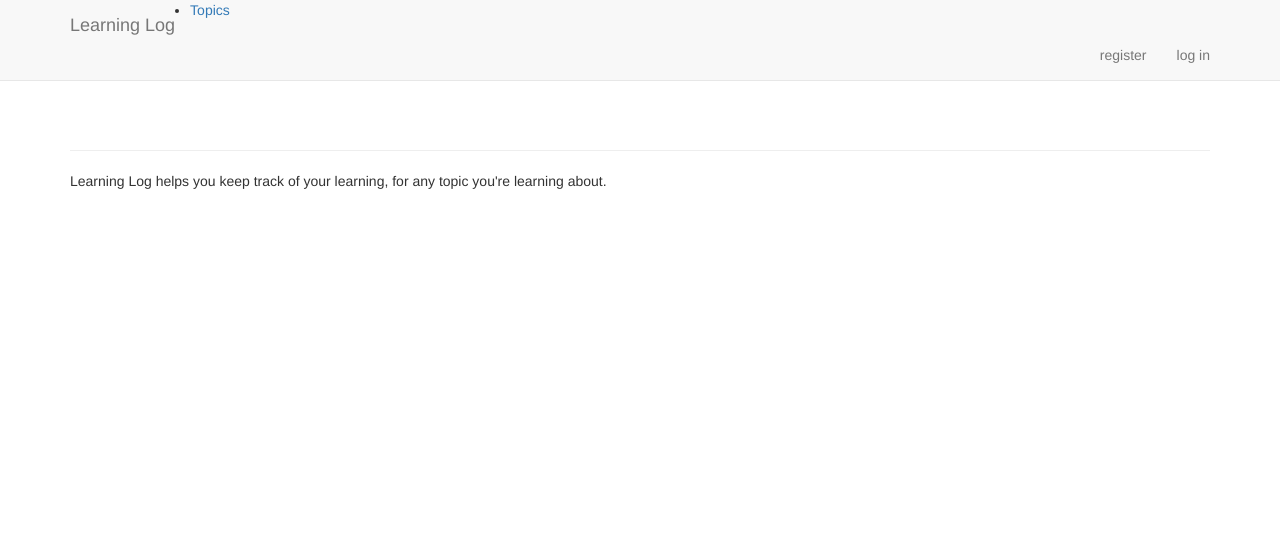
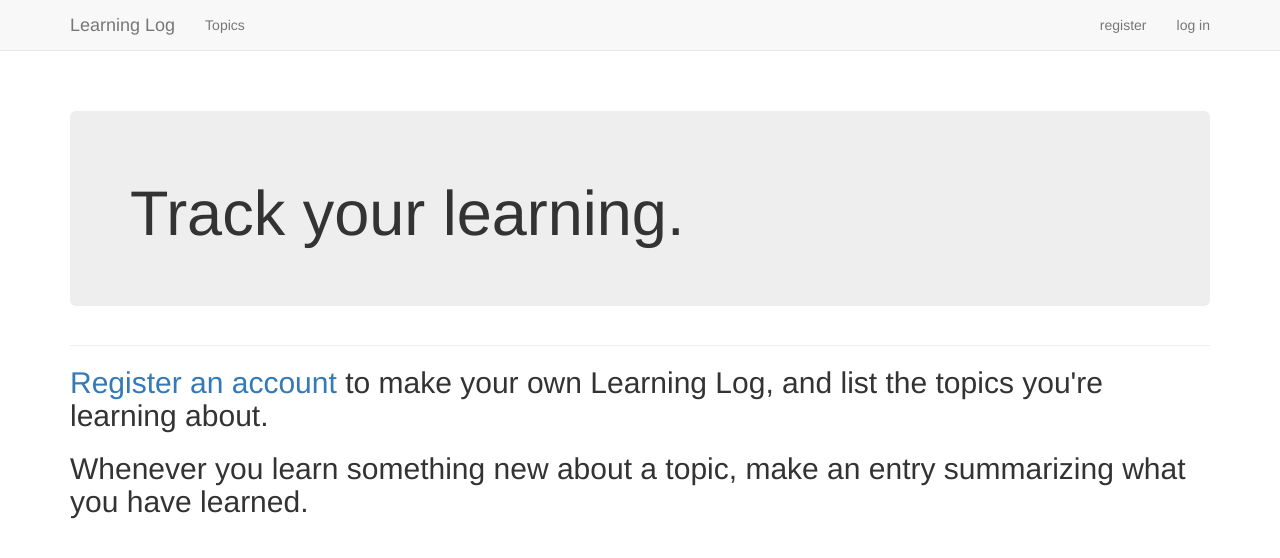
Before and after one commit to laboyd001/python-crash-course-learning-log, a Django app: page / in a window 1280 px wide. Shown: the top 558 px of the page. Run offline with Django 3.2, Linux system fonts and the light colour scheme; some libraries are stand-ins or nearby versions.

Commit message:
fixed the topics link and added jumbotron

```diff
--- a/learning_logs/templates/learning_logs/base.html
+++ b/learning_logs/templates/learning_logs/base.html
@@ -29,7 +29,7 @@
         </div>
 
         <div id="navbar" class="navbar-collapse collapse">
-          <ul>
+          <ul class="nav navbar-nav">
             <li><a href="{% url 'learning_logs:topics' %}">Topics</a></li>
           </ul>
 
--- a/learning_logs/templates/learning_logs/index.html
+++ b/learning_logs/templates/learning_logs/index.html
@@ -1,5 +1,16 @@
 {% extends "learning_logs/base.html" %}
 
+{% block header %}
+  <div class="jumbotron">
+    <h1>Track your learning.</h1>
+  </div>
+{% endblock header%}
+
 {% block content %}
-  <p>Learning Log helps you keep track of your learning, for any topic you're learning about.</p>
+  <h2>
+    <a href="{% url 'users:register' %}">Register an account</a> to make your own Learning Log, and list the topics you're learning about.
+  </h2>
+  <h2>
+    Whenever you learn something new about a topic, make an entry summarizing what you have learned.
+  </h2>
 {% endblock content %}
```
